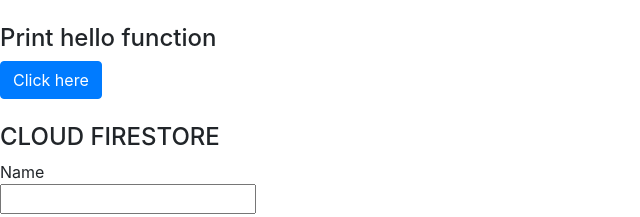
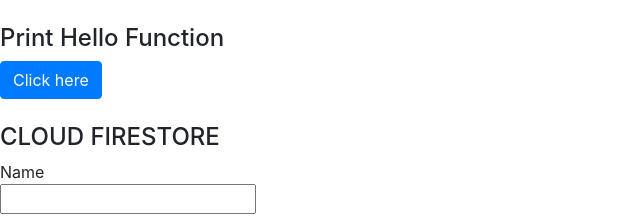
Before and after one commit to sumangoyal1021/Cloud-function, a plain HTML site: page public/main.html in a window 1280 px wide. Shown: the top 217 px of the page, 0-640 px from the left. Drawn offline with nearby package versions, Linux system fonts and the light colour scheme.

Commit message:
Cloud functions

```diff
--- a/public/main.html
+++ b/public/main.html
@@ -16,7 +16,7 @@
 </head>
 
 <body><br>
-    <h4>Print hello function</h4>
+    <h4>Print Hello Function</h4>
     <button onclick="display()" id="call" class="btn btn-primary">Click here</button><br><br>
 
     <h4>CLOUD FIRESTORE</h4>
```
